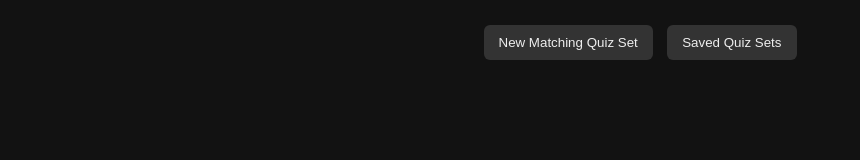
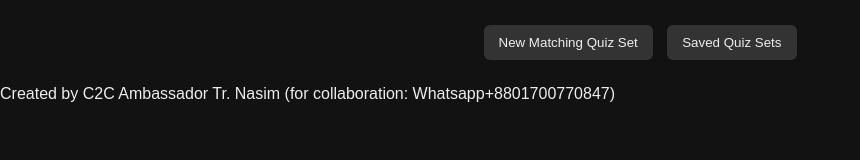
Before and after one commit to BSLEducation/my-PWA-app, a plain HTML site: page index.html in a window 1280 px wide. Shown: the whole page, without its empty margins (0-860 px from the left). Drawn offline with Linux system fonts and the light colour scheme.

Commit message:
Add files via upload

```diff
--- a/index.html
+++ b/index.html
@@ -70,6 +70,7 @@
 
   </div>
   <script src="script.js"></script>
+  <footer class="site-footer">Created by C2C Ambassador Tr. Nasim (for collaboration: Whatsapp+8801700770847)</footer>
   <script>
     // Register service worker
     if ('serviceWorker' in navigator) {
```
